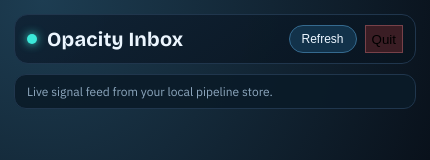
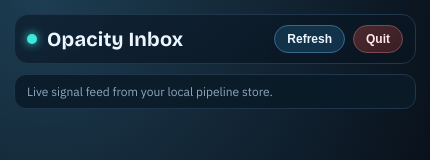
Before and after one commit to vyeos/opacity, an Electron app: page apps/menubar/index.html in a window 430 px wide. Shown: the top 160 px of the page. Drawn offline with nearby package versions, Linux system fonts and the light colour scheme; no server answers.

Commit message:
style: align quit button with menubar action theme

```diff
--- a/apps/menubar/index.html
+++ b/apps/menubar/index.html
@@ -15,8 +15,8 @@
           <h1>Opacity Inbox</h1>
         </div>
         <div class="actions">
-          <button id="refreshBtn">Refresh</button>
-          <button id="quitBtn" class="danger">Quit</button>
+          <button id="refreshBtn" class="action-btn">Refresh</button>
+          <button id="quitBtn" class="action-btn danger">Quit</button>
         </div>
       </header>
 
--- a/apps/menubar/styles.css
+++ b/apps/menubar/styles.css
@@ -74,17 +74,19 @@ h1 {
   letter-spacing: 0.01em;
 }
 
-#refreshBtn {
+.action-btn {
   border: 1px solid #356a8f;
   background: #12324a;
   color: var(--ink);
   border-radius: 999px;
   padding: 6px 12px;
   font-size: 12px;
+  font-weight: 600;
+  line-height: 1.2;
   cursor: pointer;
 }
 
-#refreshBtn:hover {
+.action-btn:hover {
   background: #194667;
 }
 
@@ -94,12 +96,13 @@ h1 {
 }
 
 .danger {
-  border: 1px solid #774149 !important;
-  background: #3a1d24 !important;
+  border-color: #7b4a51;
+  background: linear-gradient(145deg, #4b2a31, #3a1d24);
+  color: #ffe6ea;
 }
 
 .danger:hover {
-  background: #522730 !important;
+  background: linear-gradient(145deg, #5b3139, #452028);
 }
 
 .hint {
```
